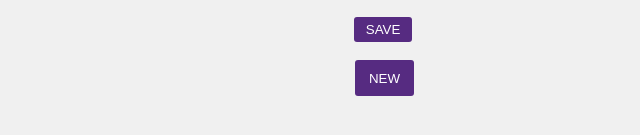
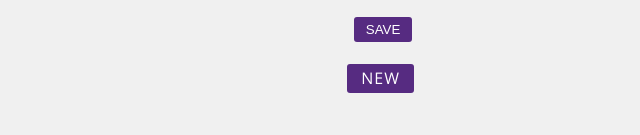
Before and after one commit to jeffmjin/code-journal1, a website: page index.html in a window 1280 px wide. Shown: the part 687-822 px from the top of the page, 640-1280 px from the left. Drawn offline with nearby package versions, Linux system fonts and the light colour scheme; a web font is replaced by a local one.

Commit message:
Revised the button into an anchor to the entries view.

```diff
--- a/css/styles.css
+++ b/css/styles.css
@@ -76,7 +76,8 @@ textarea:focus {
   background-color: #562b81;
   border: none;
   border-radius: 3px;
-  height: 50%;
-  padding: 0 14px;
-  margin-top: 18px;
+  height: 40%;
+  padding: 3px 14px;
+  margin-top: 22px;
+  text-decoration: none;
 }
--- a/index.html
+++ b/index.html
@@ -86,7 +86,7 @@
         <div class="row">
           <div class="column-full d-flex j-space">
             <h2>Entries</h2>
-            <button class="new-button">NEW</button>
+            <a href="#" class="new-button">NEW</a>
           </div>
         </div>
         <div class="row">
```
